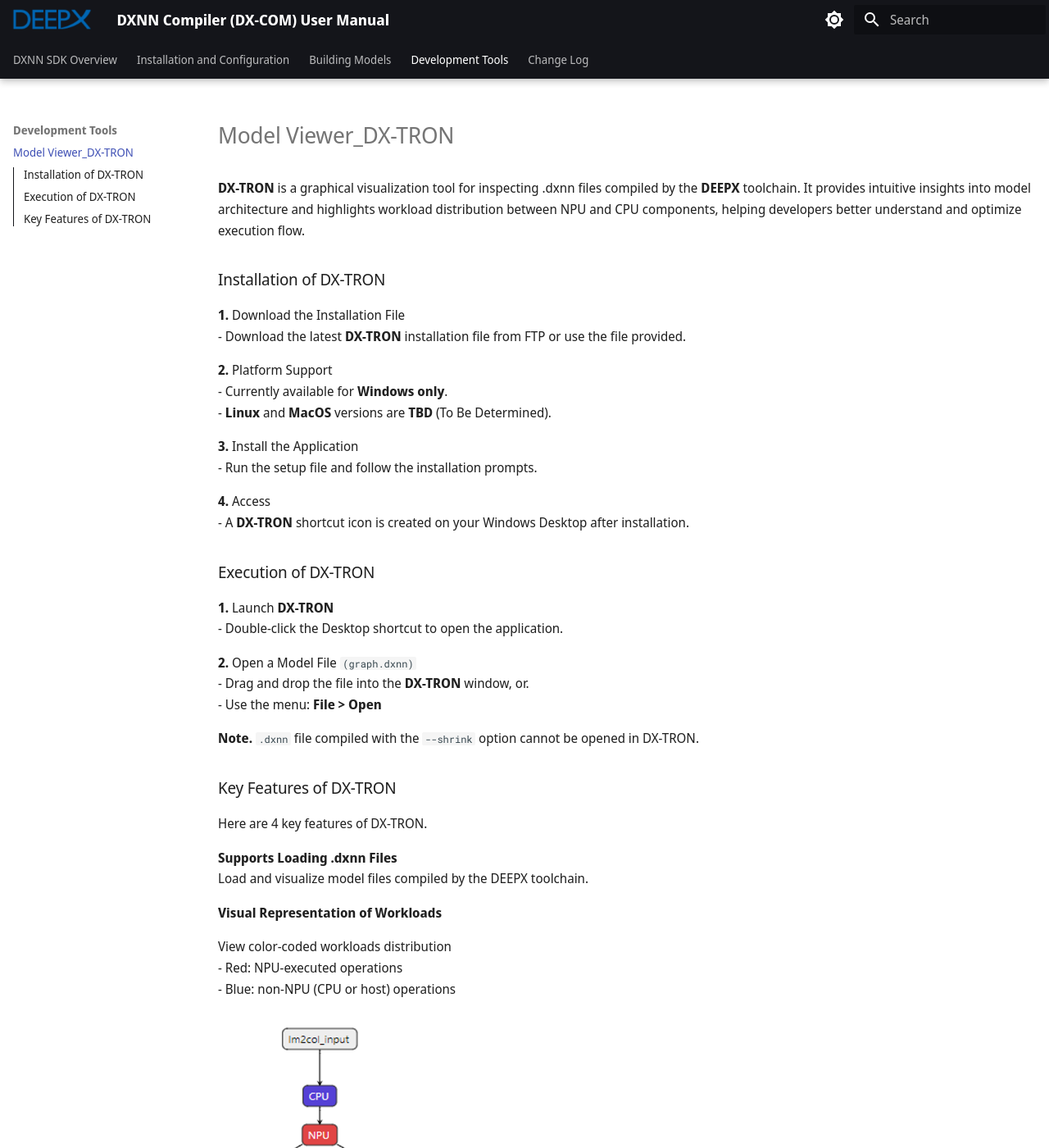
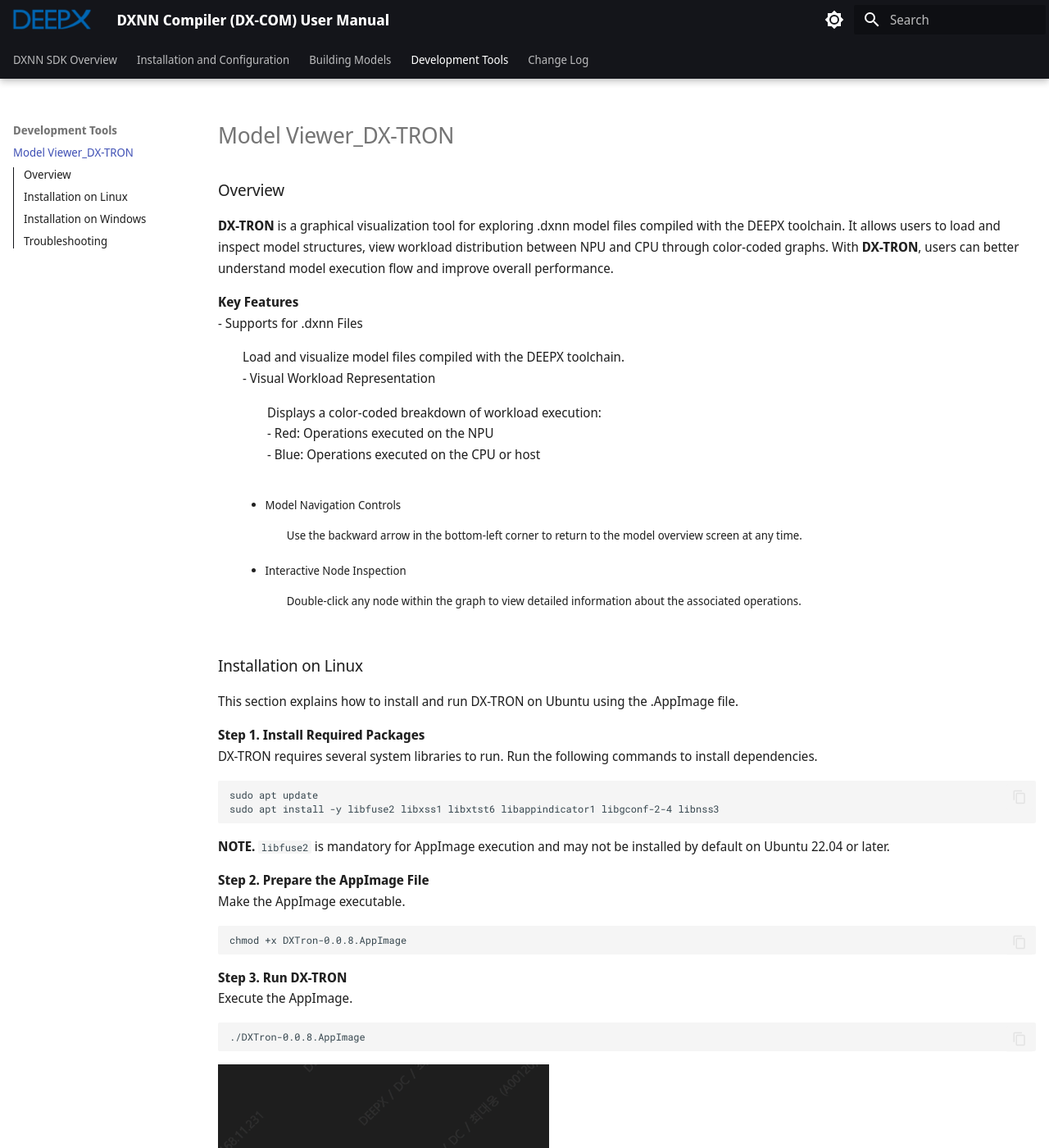
Before and after one commit to DEEPX-AI/dx-compiler, an MkDocs documentation site: the page built from source/docs/04_01_Model_Viewer_DX-TRON.md, in a window 1280 px wide and 1400 px high. Shown: the whole window at 82% size. Built offline with MkDocs 1.6.1 and Material for MkDocs 9.7.7, drawn with Linux system fonts in a browser that asks for light colours; some of the changed text lies outside the part shown.

Commit message:
compiler-20250808-rc1+manual.sha.dd350b0

````diff
--- a/mkdocs.yml
+++ b/mkdocs.yml
@@ -56,7 +56,7 @@
       cover_subtitle: August 2025 - Version 2.0.0
       cover_logo: img/deepx.png
       custom_template_path: docs/stylesheets
-      output_path: ../DEEPX_DX-COM_UM_v2.0.0.pdf
+      output_path: ../DEEPX_DX-COM_UM_v2.0.0_2025_08.pdf
 extra:
   generator: false
   social:
--- a/source/docs/04_01_Model_Viewer_DX-TRON.md
+++ b/source/docs/04_01_Model_Viewer_DX-TRON.md
@@ -1,52 +1,96 @@
-**DX-TRON** is a graphical visualization tool for inspecting .dxnn files compiled by the **DEEPX** toolchain. It provides intuitive insights into model architecture and highlights workload distribution between NPU and CPU components, helping developers better understand and optimize execution flow.
+### Overview
+**DX-TRON** is a graphical visualization tool for exploring .dxnn model files compiled with the DEEPX toolchain.
+It allows users to load and inspect model structures, view workload distribution between NPU and CPU through color-coded graphs. With **DX-TRON**, users can better understand model execution flow and improve overall performance.
 
-### Installation of DX-TRON
+**Key Features**
+- Supports for .dxnn Files
+  : Load and visualize model files compiled with the DEEPX toolchain.
+- Visual Workload Representation
+  : Displays a color-coded breakdown of workload execution:
+    - Red: Operations executed on the NPU
+    - Blue: Operations executed on the CPU or host
+- Model Navigation Controls
+  : Use the backward arrow in the bottom-left corner to return to the model overview screen at any time.
+- Interactive Node Inspection
+  : Double-click any node within the graph to view detailed information about the associated operations.
 
-**1.** Download the Installation File
-- Download the latest **DX-TRON** installation file from FTP or use the file provided.
+### Installation on Linux
+This section explains how to install and run DX-TRON on Ubuntu using the .AppImage file.
 
-**2.** Platform Support
-- Currently available for **Windows only**.
-- **Linux** and **MacOS** versions are **TBD** (To Be Determined).
+**Step 1. Install Required Packages**
+DX-TRON requires several system libraries to run. Run the following commands to install dependencies.
 
-**3.** Install the Application
-- Run the setup file and follow the installation prompts.
+```
+sudo apt update
+sudo apt install -y libfuse2 libxss1 libxtst6 libappindicator1 libgconf-2-4 libnss3
+```
 
-**4.** Access
-- A **DX-TRON** shortcut icon is created on your Windows Desktop after installation.
+**NOTE.** `libfuse2` is mandatory for AppImage execution and may not be installed by default on Ubuntu 22.04 or later.
 
-### Execution of DX-TRON
+**Step 2. Prepare the AppImage File**
+Make the AppImage executable.
 
-**1.** Launch **DX-TRON**
-- Double-click the Desktop shortcut to open the application.
+```
+chmod +x DXTron-0.0.8.AppImage
+```
 
-**2.** Open a Model File `(graph.dxnn)`
-- Drag and drop the file into the **DX-TRON** window, or.
-- Use the menu:  **File > Open**
+**Step 3. Run DX-TRON**
+Execute the AppImage.
 
-**Note.** `.dxnn` file compiled with the `--shrink` option cannot be opened in DX-TRON.
+```
+./DXTron-0.0.8.AppImage
+```
 
-### Key Features of DX-TRON
+![Figure. DX-Tron GUI Window](img/dx-tron_GUI_window.png)
 
-Here are 4 key features of DX-TRON.
+Once launched, a GUI window will appear, enabling DXNN model visualization.
 
-**Supports Loading .dxnn Files**
-Load and visualize model files compiled by the DEEPX toolchain.
+**WARNING.** Running DX-TRON with `sudo` may require the `--no-sandbox` flag, but this is **not recommended** for security reasons.
 
-**Visual Representation of Workloads**
+### Installation on Windows
+This section explains how to install and launch DX-TRON on Windows using the provided setup file.
 
-View color-coded workloads distribution
-- Red: NPU-executed operations
-- Blue: non-NPU (CPU or host) operations
-![](./../resources/04_02_DX-TRON_Visual_Representation_of_Workloads.png){ width=250px }
+**Step 1. Installation File**
+- File Name: `DXTron Setup 0.0.9.exe`
 
-**Navigation Controls**
+**Step 2. Installation Steps**
+  1) Save the provided .exe file to your PC.
+  2) Double-click the file to launch the installer.
+  3) When the User Account Control (UAC) prompt appears, click **Yes**.
+  4) Follow the on-screen instructions in the installation wizard.
+  5) After installation, a DX-TRON shortcut is created in the Start Menu and optionally on the Desktop.
 
-Click the backward arrow in the bottom-left corner to return to the model overview screen.
-![](./../resources/04_02_DX-TRON_Navigation_Controls.png){ width=800px }
+The default installation path is as follows.
 
-**Interactive Node Details**
-Double-click any node to inspect detailed operations associated with that part of the model.<br>
-![](./../resources/04_02_DX-TRON_Interactive_Node_Details.png){ width=600px }
+```
+C:\Users\YourUsername\AppData\Local\Programs\DXTron\
+```
+
+**Step 3. Launching DX-TRON**
+- Search for DX-TRON in the Start Menu and run it, or
+- Double-click the Desktop shortcut (if created).
+![Figure. DX-Tron Icon](img/dx-tron_icon.png)
+
+### Troubleshooting
+
+**Step 1. Security Warnings on Windows**
+If Microsoft Defender SmartScreen blocks the installer:
+  1) Click More Info.
+  2) Select Run Anyway to continue installation.
+
+**Step 2. Program Fails to Launch**
+Perform the following checks in order.
+  1) Check AppImage Permissioni (Linux)
+  - Ensure the file is executable.
+
+```
+chmod +x DXTron-0.0.8.AppImage
+```
+
+  2) Verify Required Libraries (Linux)
+  - Confirm all dependencies are installed.
+
+  3) Reinstall DX-TRON
+  - Uninstall and reinstall DX-TRON to ensure all files are properly installed.
 
 ---
````
Also changed, not shown: RELEASE_NOTES.md (+7 -5 lines), source/docs/Appendix_Change_Log.md (+5 -3 lines), source/docs/img/dx-tron_GUI_window.png (added), source/docs/img/dx-tron_icon.png (added), 1 other file.
